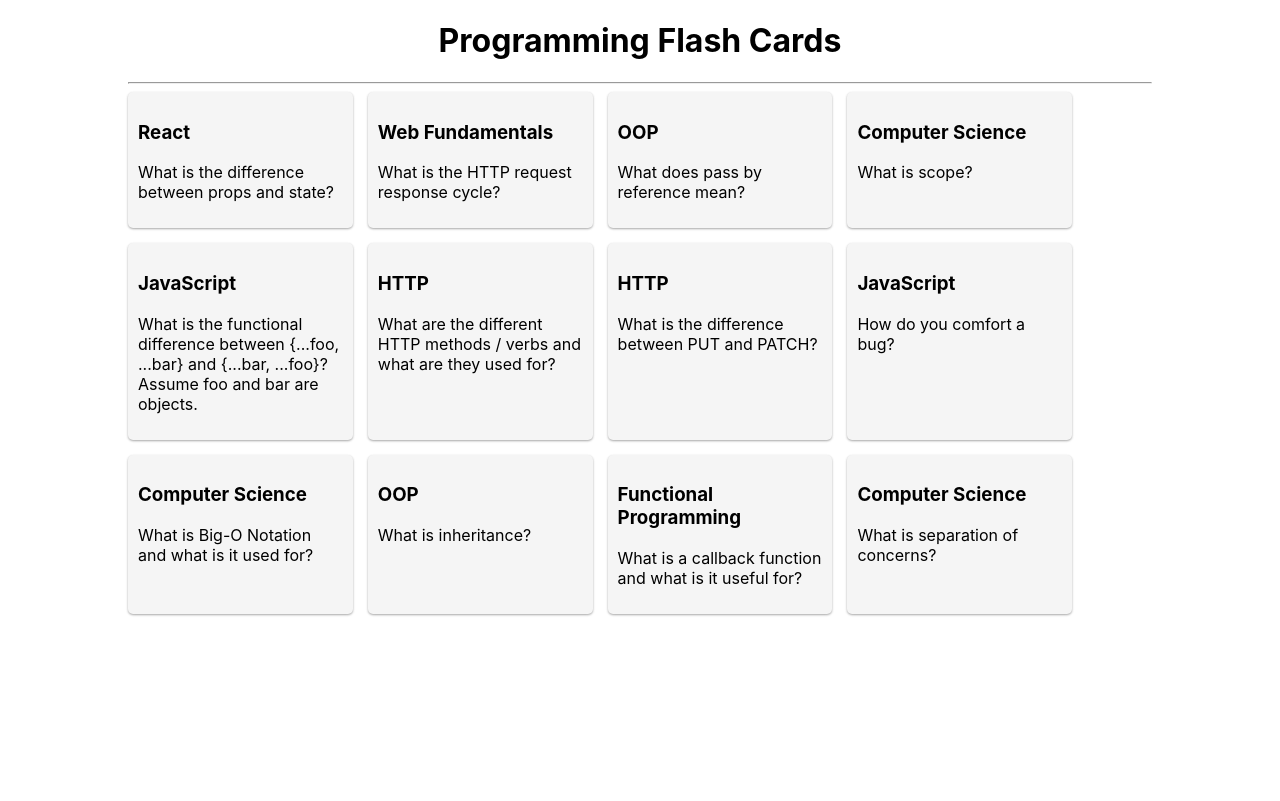
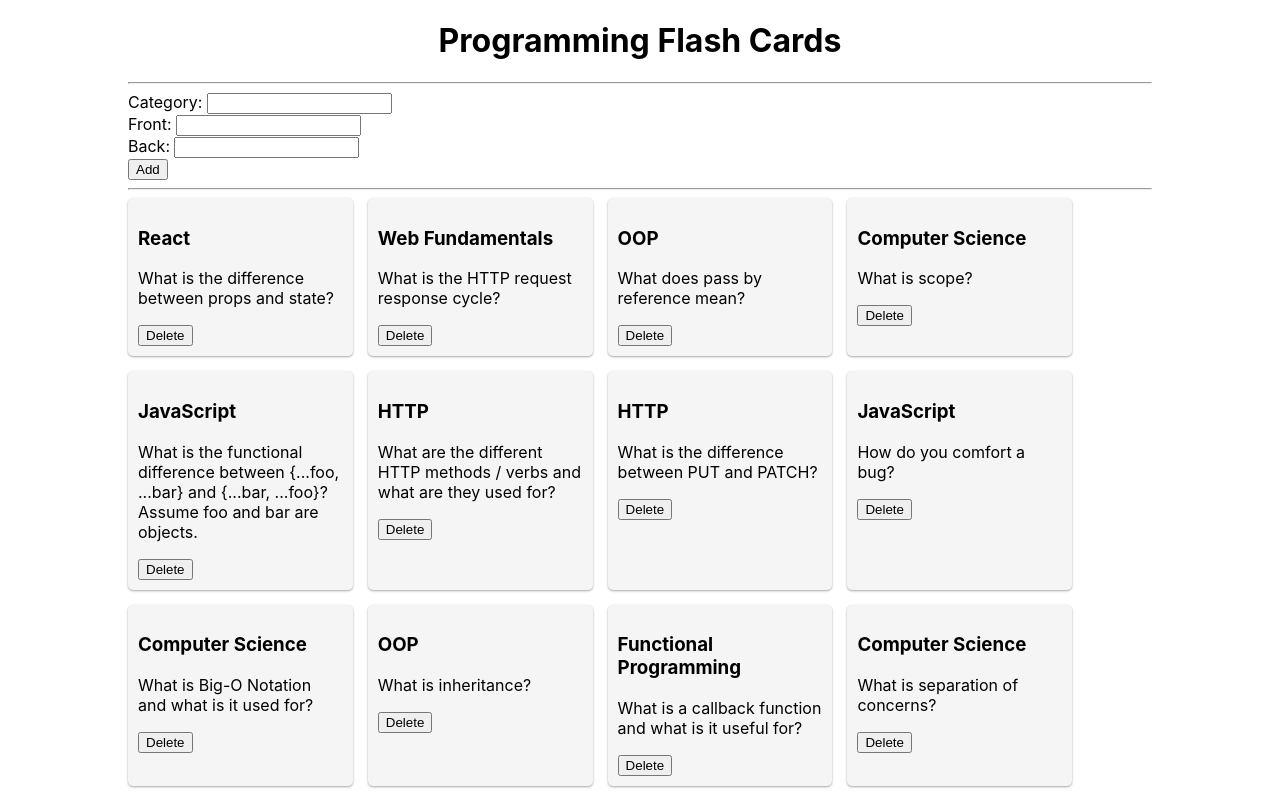
Before and after one commit to neilm813/MERN-demos, a React (Create React App) app in the folder flashcards/: page / in a window 1280 px wide. Built offline with nearby package versions, Linux system fonts and the light colour scheme.

Commit message:
refactor to separate components

```diff
--- a/flashcards/src/App.js
+++ b/flashcards/src/App.js
@@ -1,30 +1,10 @@
 import { useState } from 'react';
 
 import './App.css';
-import flashcardsData from './data/flashcards.json';
+
+import { Flashcards } from './components/Flashcards';
 
 function App() {
-  /*
-  Array destructuring is shorthand for giving a var name to indexed items:
-  const flashcardsStatePair = useState(flashcardsData);
-  const flashcards = flashcardsStatePair[0];
-  const setFlashcards = flashcardsStatePair[1];
-  */
-
-  // [currentState, updateStateFunction]
-  const [flashcards, setFlashcards] = useState(flashcardsData);
-
-  const handleFlipCardClick = (event, selectedIdx) => {
-    const updatedFlashcards = flashcards.map((card, i) => {
-      if (i === selectedIdx) {
-        card.flipped = !card.flipped;
-      }
-      return card;
-    });
-
-    setFlashcards(updatedFlashcards);
-  };
-
   return (
     <div className="container">
       <header style={{ textAlign: 'center' }}>
@@ -32,47 +12,9 @@
       </header>
       <hr />
 
-      <main className="flex-row flex-wrap">
-        {flashcards.map((card, idx) => {
-          return (
-            <section
-              onClick={(e) => {
-                handleFlipCardClick(e, idx);
-              }}
-              key={idx}
-              className="card"
-            >
-              <h3>{card.category}</h3>
-              {card.flipped ? <p>{card.back}</p> : <p>{card.front}</p>}
-            </section>
-          );
-        })}
+      <main>
+        <Flashcards />
       </main>
-
-      {/* Conditional flip with classes */}
-      {/* <main className="flex-row flex-wrap">
-        {flashcards.map((card, idx) => {
-          const classes = ['card'];
-
-          if (card.flipped) {
-            classes.push('flipped');
-          }
-
-          return (
-            <section
-              onClick={(e) => {
-                handleFlipCardClick(e, idx);
-              }}
-              key={idx}
-              className={classes.join(' ')}
-            >
-              <h3>{card.category}</h3>
-              <p className="front">{card.front}</p>
-              <p className="back">{card.back}</p>
-            </section>
-          );
-        })}
-      </main> */}
     </div>
   );
 }
--- /dev/null
+++ b/flashcards/src/components/Flashcards.js
@@ -0,0 +1,56 @@
+import { useState } from 'react';
+
+import flashcardsData from '../data/flashcards.json';
+import { OneFlashcard } from './OneFlashcard';
+import { NewCard } from './NewCard';
+
+export const Flashcards = () => {
+  const [flashcards, setFlashcards] = useState(flashcardsData);
+
+  const handleFlipCardClick = (event, selectedIdx) => {
+    const updatedFlashcards = flashcards.map((card, i) => {
+      if (i === selectedIdx) {
+        card.flipped = !card.flipped;
+      }
+      return card;
+    });
+
+    setFlashcards(updatedFlashcards);
+  };
+
+  const handleDeleteClick = (event, idxToRemove) => {
+    event.stopPropagation();
+
+    const filteredFlashcards = flashcards.filter((card, i) => {
+      return idxToRemove !== i;
+    });
+
+    setFlashcards(filteredFlashcards);
+  };
+
+  const addNewFlashcard = (newCard) => {
+    // Spread all the current flashcards into a new array, and then add the 1 new card.
+    const updatedCards = [newCard, ...flashcards];
+    setFlashcards(updatedCards);
+  };
+
+  return (
+    <div>
+      <NewCard addNewFlashcard={addNewFlashcard} />
+      <hr />
+      <div className="flex-row flex-wrap">
+        {flashcards.map((card, idx) => {
+          return (
+            <OneFlashcard
+              key={idx}
+              handleFlipCardClick={handleFlipCardClick}
+              handleDeleteClick={handleDeleteClick}
+              idx={idx}
+              card={card}
+            />
+          );
+        })}
+      </div>
+    </div>
+  );
+};
--- /dev/null
+++ b/flashcards/src/components/NewCard.js
@@ -0,0 +1,69 @@
+import { useState } from 'react';
+
+export const NewCard = (props) => {
+  // Form state:
+  const [category, setCategory] = useState('');
+  const [front, setFront] = useState('');
+  const [back, setBack] = useState('');
+
+  const handleNewCardSubmit = (event) => {
+    event.preventDefault();
+
+    const newCard = {
+      // long-form - key: value
+      category: category,
+      front: front,
+      // shorthand can be used when the var name matches key name.
+      back,
+      flipped: false,
+    };
+
+    props.addNewFlashcard(newCard);
+
+    setCategory('');
+    setFront('');
+    setBack('');
+  };
+
+  return (
+    <form
+      onSubmit={(e) => {
+        handleNewCardSubmit(e);
+      }}
+    >
+      <div>
+        <label>Category: </label>
+        <input
+          onChange={(e) => {
+            setCategory(e.target.value);
+          }}
+          type="text"
+          value={category}
+        />
+      </div>
+
+      <div>
+        <label>Front: </label>
+        <input
+          onChange={(e) => {
+            setFront(e.target.value);
+          }}
+          type="text"
+          value={front}
+        />
+      </div>
+
+      <div>
+        <label>Back: </label>
+        <input
+          onChange={(e) => {
+            setBack(e.target.value);
+          }}
+          type="text"
+          value={back}
+        />
+      </div>
+      <button>Add</button>
+    </form>
+  );
+};
--- /dev/null
+++ b/flashcards/src/components/OneFlashcard.js
@@ -0,0 +1,25 @@
+export const OneFlashcard = (props) => {
+  return (
+    <section
+      onClick={(e) => {
+        props.handleFlipCardClick(e, props.idx);
+      }}
+      key={props.idx}
+      className="card"
+    >
+      <h3>{props.card.category}</h3>
+      {props.card.flipped ? (
+        <p>{props.card.back}</p>
+      ) : (
+        <p>{props.card.front}</p>
+      )}
+      <button
+        onClick={(e) => {
+          props.handleDeleteClick(e, props.idx);
+        }}
+      >
+        Delete
+      </button>
+    </section>
+  );
+};
```
